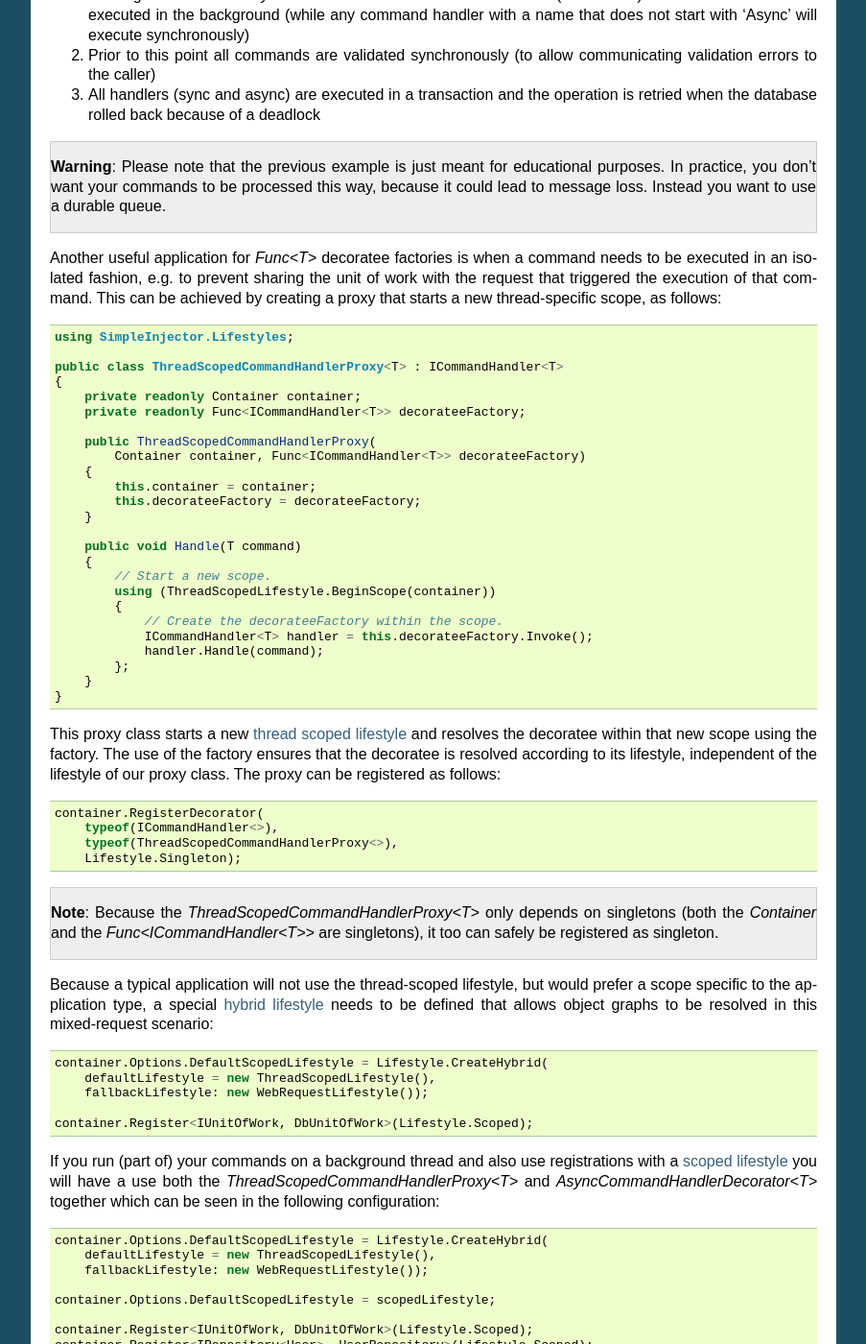
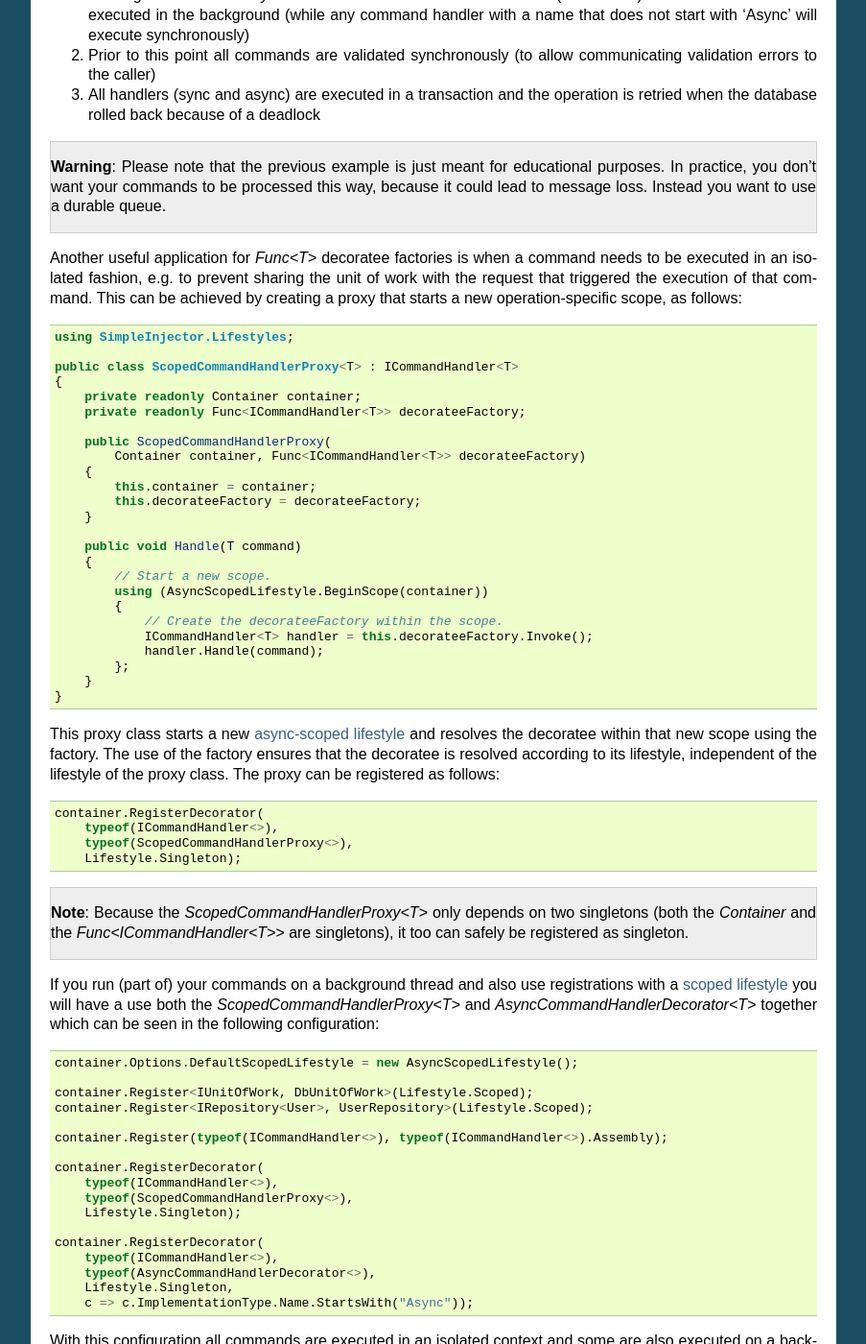
Before and after one commit to simpleinjector/Documentation, a Sphinx documentation site: the page built from source/aop.rst, in a window 1280 px wide and 1400 px high, scrolled down 5257 px. Shown: the whole window at 96% size, without its empty margins (198-1101 px from the left). Built offline with Sphinx 7.4.7, drawn with Linux system fonts in a browser that asks for light colours; some of the changed text lies outside the part shown.

Commit message:
Changed the decoratee factory example to use AsyncScopedLifestyle instead of ThreadScopedLifestyle. Most applications nowadays will solely use AsyncScopedLifestyle; nothing else. Removed the hybrid lifestyle example.

```diff
--- a/source/aop.rst
+++ b/source/aop.rst
@@ -275,18 +275,18 @@ This configuration has an interesting mix of decorator registrations.
 
     **Warning**: Please note that the previous example is just meant for educational purposes. In practice, you don't want your commands to be processed this way, because it could lead to message loss. Instead you want to use a durable queue.
 
-Another useful application for *Func<T>* decoratee factories is when a command needs to be executed in an isolated fashion, e.g. to prevent sharing the unit of work with the request that triggered the execution of that command. This can be achieved by creating a proxy that starts a new thread-specific scope, as follows:
+Another useful application for *Func<T>* decoratee factories is when a command needs to be executed in an isolated fashion, e.g. to prevent sharing the unit of work with the request that triggered the execution of that command. This can be achieved by creating a proxy that starts a new operation-specific scope, as follows:
 
 .. code-block:: c#
 
     using SimpleInjector.Lifestyles;
 
-    public class ThreadScopedCommandHandlerProxy<T> : ICommandHandler<T>
+    public class ScopedCommandHandlerProxy<T> : ICommandHandler<T>
     {
         private readonly Container container;
         private readonly Func<ICommandHandler<T>> decorateeFactory;
 
-        public ThreadScopedCommandHandlerProxy(
+        public ScopedCommandHandlerProxy(
             Container container, Func<ICommandHandler<T>> decorateeFactory)
         {
             this.container = container;
@@ -296,7 +296,7 @@ Another useful application for *Func<T>* decoratee factories is when a command n
         public void Handle(T command)
         {
             // Start a new scope.
-            using (ThreadScopedLifestyle.BeginScope(container))
+            using (AsyncScopedLifestyle.BeginScope(container))
             {
                 // Create the decorateeFactory within the scope.
                 ICommandHandler<T> handler = this.decorateeFactory.Invoke();
@@ -305,38 +305,24 @@ Another useful application for *Func<T>* decoratee factories is when a command n
         }
     }
 
-This proxy class starts a new :ref:`thread scoped lifestyle <ThreadScoped>` and resolves the decoratee within that new scope using the factory. The use of the factory ensures that the decoratee is resolved according to its lifestyle, independent of the lifestyle of our proxy class. The proxy can be registered as follows:
+This proxy class starts a new :ref:`async-scoped lifestyle <AsyncScoped>` and resolves the decoratee within that new scope using the factory. The use of the factory ensures that the decoratee is resolved according to its lifestyle, independent of the lifestyle of the proxy class. The proxy can be registered as follows:
 
 .. code-block:: c#
 
     container.RegisterDecorator(
         typeof(ICommandHandler<>),
-        typeof(ThreadScopedCommandHandlerProxy<>),
+        typeof(ScopedCommandHandlerProxy<>),
         Lifestyle.Singleton);
 
 .. container:: Note
 
-    **Note**: Because the *ThreadScopedCommandHandlerProxy<T>* only depends on singletons (both the *Container* and the *Func<ICommandHandler<T>>* are singletons), it too can safely be registered as singleton.
+    **Note**: Because the *ScopedCommandHandlerProxy<T>* only depends on two singletons (both the *Container* and the *Func<ICommandHandler<T>>* are singletons), it too can safely be registered as singleton.
 
-Because a typical application will not use the thread-scoped lifestyle, but would prefer a scope specific to the application type, a special :ref:`hybrid lifestyle <Hybrid>` needs to be defined that allows object graphs to be resolved in this mixed-request scenario:
+If you run (part of) your commands on a background thread and also use registrations with a :ref:`scoped lifestyle <Scoped>` you will have a use both the *ScopedCommandHandlerProxy<T>* and *AsyncCommandHandlerDecorator<T>* together which can be seen in the following configuration:
 
 .. code-block:: c#
 
-    container.Options.DefaultScopedLifestyle = Lifestyle.CreateHybrid(
-        defaultLifestyle = new ThreadScopedLifestyle(),
-        fallbackLifestyle: new WebRequestLifestyle());
-
-    container.Register<IUnitOfWork, DbUnitOfWork>(Lifestyle.Scoped);
-
-If you run (part of) your commands on a background thread and also use registrations with a :ref:`scoped lifestyle <Scoped>` you will have a use both the *ThreadScopedCommandHandlerProxy<T>* and *AsyncCommandHandlerDecorator<T>* together which can be seen in the following configuration:
-
-.. code-block:: c#
-
-    container.Options.DefaultScopedLifestyle = Lifestyle.CreateHybrid(
-        defaultLifestyle = new ThreadScopedLifestyle(),
-        fallbackLifestyle: new WebRequestLifestyle());
-
-    container.Options.DefaultScopedLifestyle = scopedLifestyle;
+    container.Options.DefaultScopedLifestyle = new AsyncScopedLifestyle();
 
     container.Register<IUnitOfWork, DbUnitOfWork>(Lifestyle.Scoped);
     container.Register<IRepository<User>, UserRepository>(Lifestyle.Scoped);
@@ -345,7 +331,7 @@ If you run (part of) your commands on a background thread and also use registrat
 
     container.RegisterDecorator(
         typeof(ICommandHandler<>),
-        typeof(ThreadScopedCommandHandlerProxy<>),
+        typeof(ScopedCommandHandlerProxy<>),
         Lifestyle.Singleton);
 
     container.RegisterDecorator(
```
